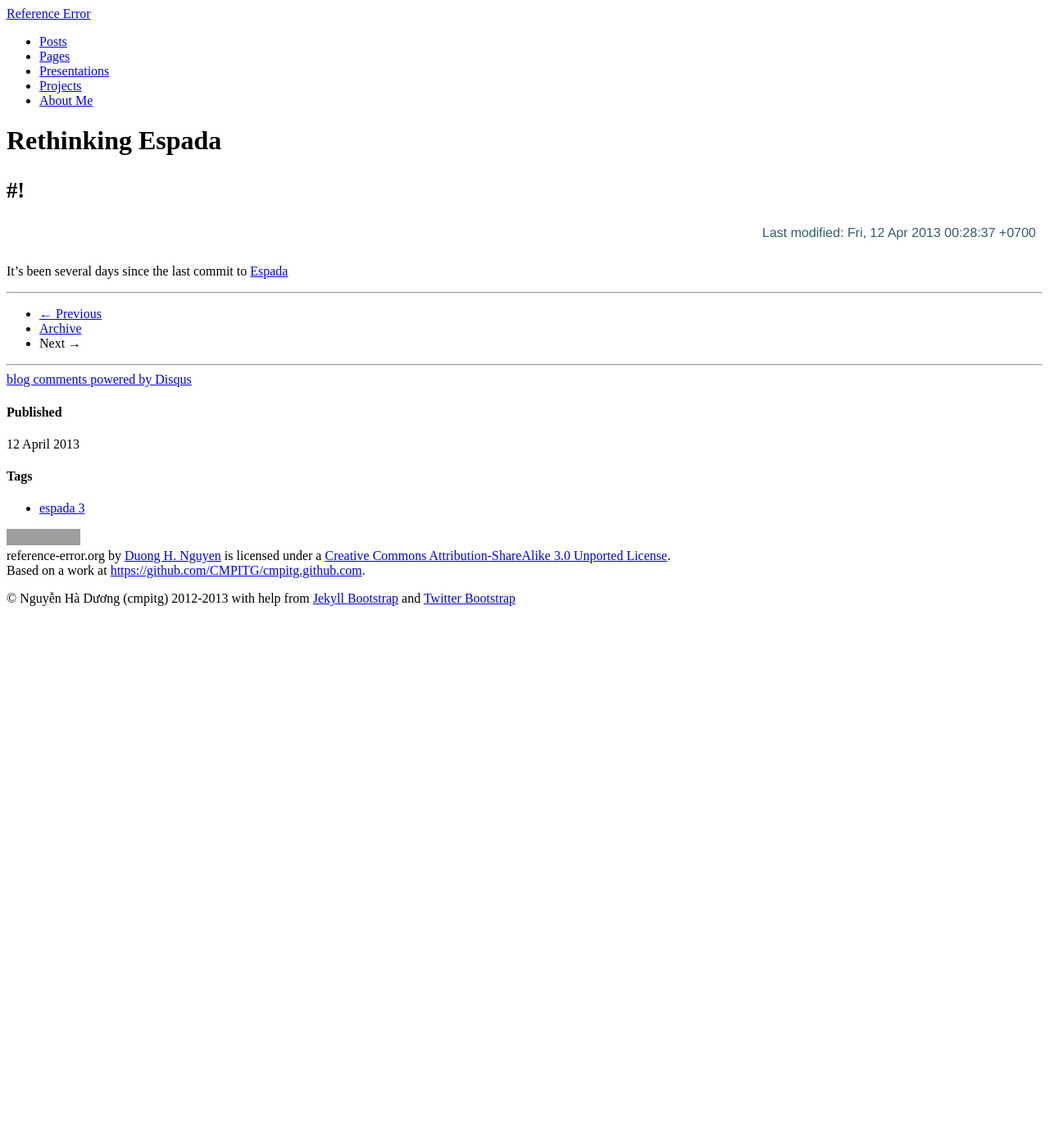
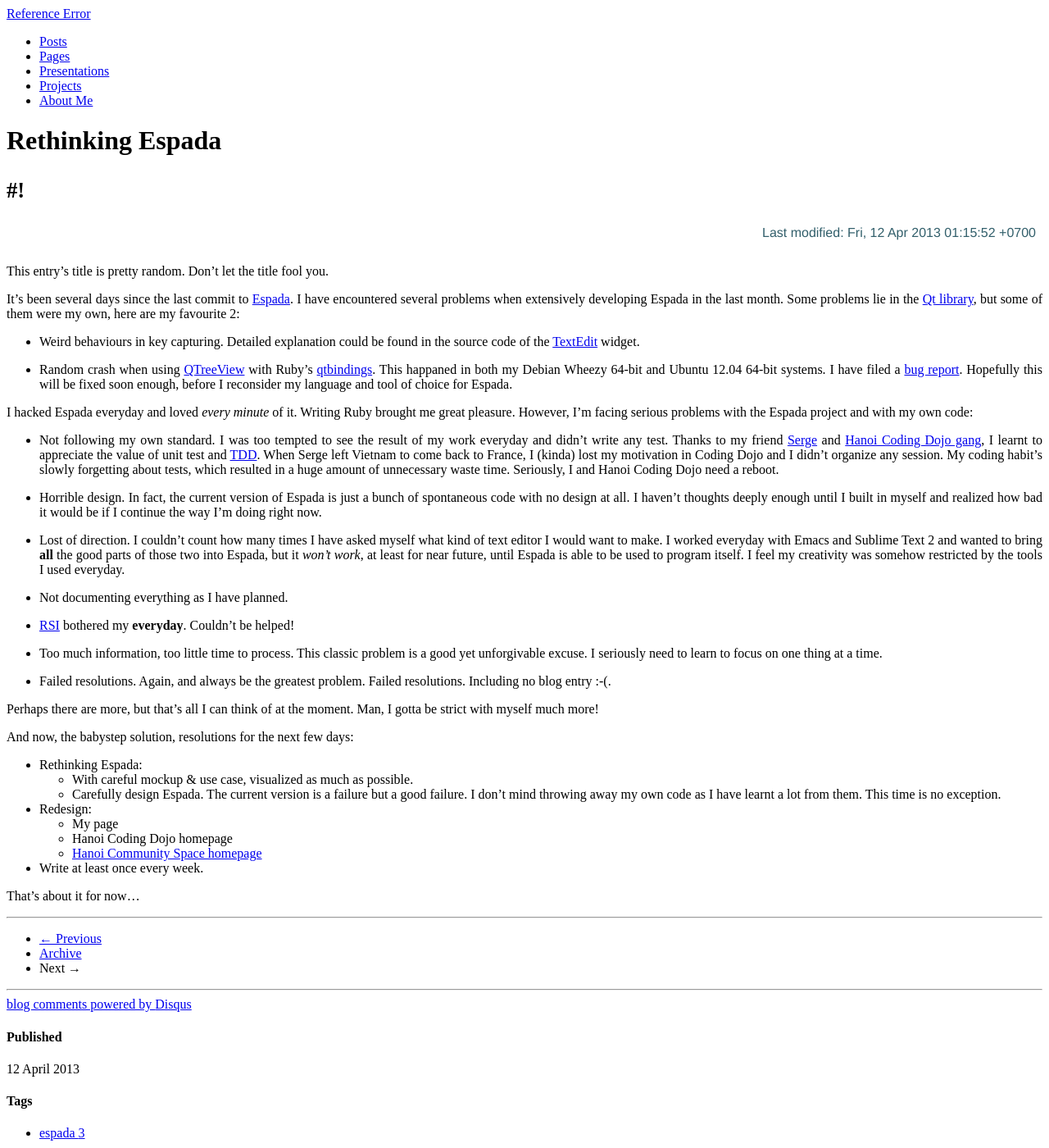
Before and after one commit to cmpitg/cmpitg.github.com, a Jekyll site: the page built from _posts/2013-04-12-rethinking-espada.md, in a window 1280 px wide and 1400 px high. Shown: the whole window at 82% size. Built offline with Jekyll 4.4.1, drawn with Linux system fonts in a browser that asks for light colours; comment, search, counter and statistics services are not loaded; grey boxes are pictures that could not be loaded.

Commit message:
New post: Rethinking Espada

```diff
--- a/_posts/2013-04-12-rethinking-espada.md
+++ b/_posts/2013-04-12-rethinking-espada.md
@@ -2,10 +2,49 @@
 layout: post
 title: Rethinking Espada
 tagline: "#!"
-category: Text_Editor, Espada
+category: Review
 tags: [espada]
-last_updated: Fri, 12 Apr 2013 00:28:37 +0700
+last_updated: Fri, 12 Apr 2013 01:15:52 +0700
 ---
 {% include JB/setup %}
 
-It's been several days since the last commit to [Espada](/projects/)
+This entry's title is pretty random.  Don't let the title fool you.
+
+It's been several days since the last commit to [Espada](/projects/espada/).  I have encountered several problems when extensively developing Espada in the last month.  Some problems lie in the [Qt library](https://qt-project.org/), but some of them were my own, here are my favourite 2:
+
+* Weird behaviours in key capturing.  Detailed explanation could be found in the source code of the [TextEdit](http://goo.gl/AhqcY) widget.
+
+* Random crash when using [QTreeView](http://qt-project.org/doc/qt-4.8/qtreeview.html) with Ruby's [qtbindings](https://github.com/ryanmelt/qtbindings).  This happaned in both my Debian Wheezy 64-bit and Ubuntu 12.04 64-bit systems.  I have filed a [bug report](https://github.com/ryanmelt/qtbindings/issues/50).  Hopefully this will be fixed soon enough, before I reconsider my language and tool of choice for Espada.
+
+I hacked Espada everyday and loved *every minute* of it.  Writing Ruby brought me great pleasure.  However, I'm facing serious problems with the Espada project and with my own code:
+
+* Not following my own standard.  I was too tempted to see the result of my work everyday and didn't write any test.  Thanks to my friend [Serge](http://doesnotunderstand.org/) and [Hanoi Coding Dojo gang](http://hanoicodingdojo.github.io/), I learnt to appreciate the value of unit test and [TDD](http://en.wikipedia.org/wiki/Test-driven_development).  When Serge left Vietnam to come back to France, I (kinda) lost my motivation in Coding Dojo and I didn't organize any session.  My coding habit's slowly forgetting about tests, which resulted in a huge amount of unnecessary waste time.  Seriously, I and Hanoi Coding Dojo need a reboot.
+
+* Horrible design.  In fact, the current version of Espada is just a bunch of spontaneous code with no design at all.  I haven't thoughts deeply enough until I built in myself and realized how bad it would be if I continue the way I'm doing right now.
+
+* Lost of direction.  I couldn't count how many times I have asked myself what kind of text editor I would want to make.  I worked everyday with Emacs and Sublime Text 2 and wanted to bring **all** the good parts of those two into Espada, but it *won't work*, at least for near future, until Espada is able to be used to program itself.  I feel my creativity was somehow restricted by the tools I used everyday.
+
+* Not documenting everything as I have planned.
+
+* [RSI](http://en.wikipedia.org/wiki/Repetitive_stress_injury) bothered my **everyday**.  Couldn't be helped!
+
+* Too much information, too little time to process.  This classic problem is a good yet unforgivable excuse.  I seriously need to learn to focus on one thing at a time.
+
+* Failed resolutions.  Again, and always be the greatest problem. Failed resolutions.  Including no blog entry :-(.
+
+Perhaps there are more, but that's all I can think of at the moment.  Man, I gotta be strict with myself much more!
+
+And now, the babystep solution, resolutions for the next few days:
+
+* Rethinking Espada:
+  - With careful mockup & use case, visualized as much as possible.
+  - Carefully design Espada.  The current version is a failure but a good failure.  I don't mind throwing away my own code as I have learnt a lot from them.  This time is no exception.
+
+* Redesign:
+  - My page
+  - Hanoi Coding Dojo homepage
+  - [Hanoi Community Space homepage](http://khonggiancongdong.org/)
+
+* Write at least once every week.
+
+That's about it for now...
```
Also changed, not shown: index.md (+3 -2 lines).
